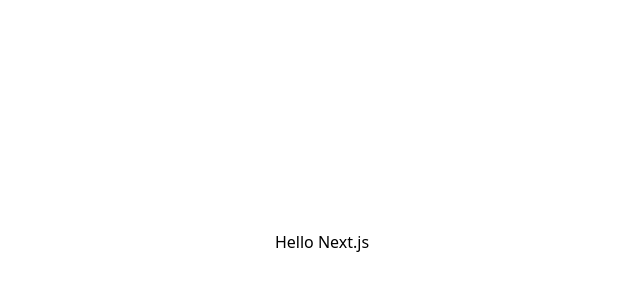
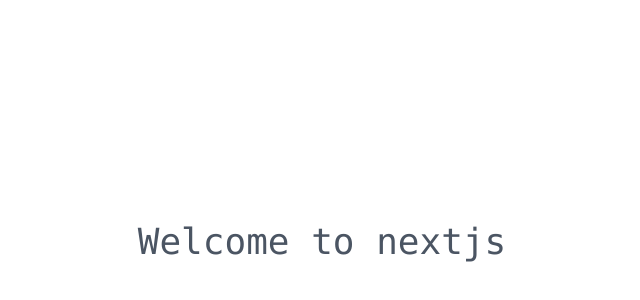
Before and after one commit to hoshico/nextjs_hp, a Next.js app: page / in a window 1280 px wide. Shown: the part 158-458 px from the top of the page, without its empty margins (318-958 px from the left). Built offline with nearby package versions, Linux system fonts and the light colour scheme.

Commit message:
add Layout.js

```diff
--- /dev/null
+++ b/components/ Layout.js
@@ -0,0 +1,17 @@
+import Head from "next/head";
+import Link from "next/link";
+import Image from "next/image";
+
+export default function Layout({ children, title = "HP by Nextjs" }){return (
+  <div className="flex justify-center items-center flex-col min-h-screen text-gray-600 text-sm font-mono">
+    <Head>
+      <title>{title}</title>
+    </Head>
+    <header>
+      <nav className="bg-gray-800 w-screen"></nav>
+    </header>
+    <main className="flex flex-1 justify-center items-center flex-col w-screen">
+      {children}
+    </main>
+  </div>
+)}
--- a/pages/index.js
+++ b/pages/index.js
@@ -1,16 +1,9 @@
-import Head from 'next/head'
-import Image from 'next/image'
+import Layout from "../components/ Layout";
 
 export default function Home() {
   return (
-    <div className="min-h-screen py-0 px-2 flex flex-col justify-center items-center">
-      <Head>
-        <title>Create Next App</title>
-        <meta name="description" content="Generated by create next app" />
-        <link rel="icon" href="/favicon.ico" />
-      </Head>
-      <h1>Hello Next.js</h1>
-
+    <Layout title="Home">
+      <p className="text-4xl">Welcome to nextjs</p>
       {/*<footer className={styles.footer}>
         <a
           href="https://vercel.com?utm_source=create-next-app&utm_medium=default-template&utm_campaign=create-next-app"
@@ -23,6 +16,6 @@
           </span>
         </a>
       </footer>*/}
-    </div>
-  )
+    </Layout>
+  );
 }
```
